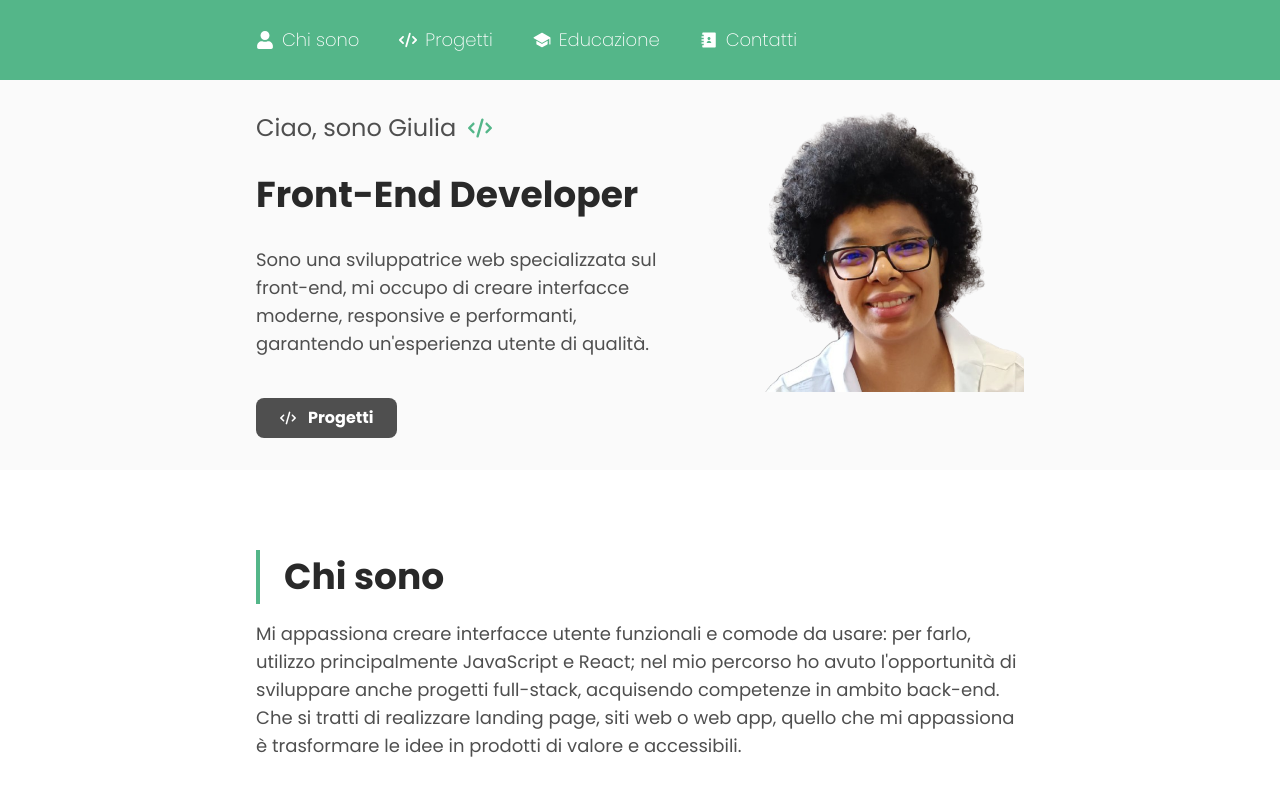
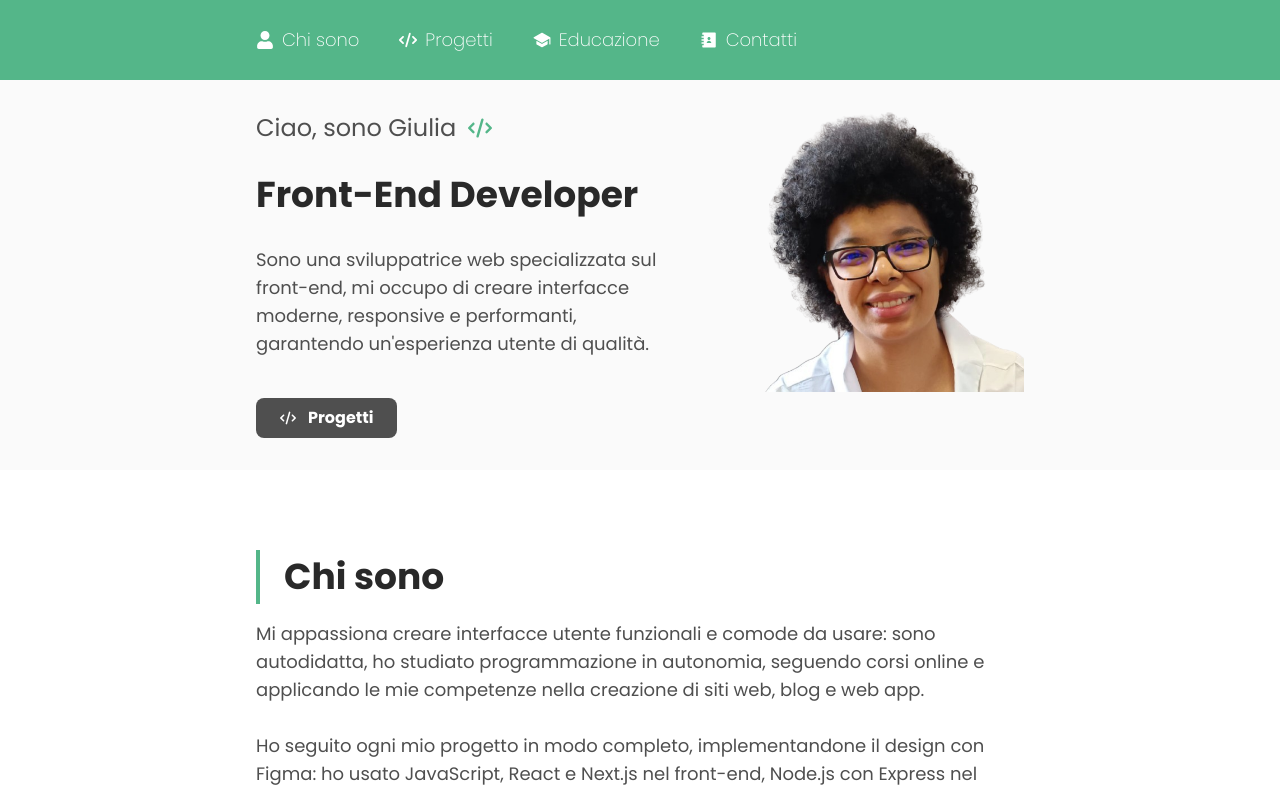
Before and after one commit to giuliadev95/giuliadev.com, a Next.js app: page / in a window 1280 px wide. Shown: the top 792 px of the page. Built offline with nearby package versions, Linux system fonts and the light colour scheme.

Commit message:
edit: Edit Readme

```diff
--- a/src/components/About.jsx
+++ b/src/components/About.jsx
@@ -21,11 +21,15 @@ export default function About() {
                 {/** Description about me */}
 
                 <p  className="text-base md:text-lg font-normal text-lightGrey leading-relaxed">
-                    Mi appassiona creare interfacce utente funzionali e comode da usare: per farlo,
-                    utilizzo principalmente JavaScript e React; nel mio percorso ho avuto l&apos;opportunità di sviluppare
-                    anche progetti full-stack, acquisendo competenze in ambito back-end.
+                    Mi appassiona creare interfacce utente funzionali e comode da usare: sono autodidatta,
+                    ho studiato programmazione in autonomia, seguendo corsi online e applicando
+                    le mie competenze nella creazione di siti web, blog e web app.
                     <br/>
-                    Che si tratti di realizzare landing page, siti web o web app, quello che mi appassiona è
+                    <br/>
+                    Ho seguito ogni mio progetto in modo completo, implementandone il design con Figma: ho usato JavaScript, React e Next.js
+                    nel front-end, Node.js con Express nel back-end, con database PostgreSQL.
+                    <br/>
+                    Di qualunque progetto si tratti, quello che mi appassiona è
                     trasformare le idee in prodotti di valore e accessibili.
                 </p>
                 <br/>
--- a/src/components/Contact.jsx
+++ b/src/components/Contact.jsx
@@ -18,6 +18,8 @@ export default function Contact() {
             </a>
 
             <ul className="flex justify-start items-start gap-[2rem]">
+                {/**
+                 *
                     <li>
                         <a target="_blank" href="https://www.linkedin.com/in/giuliamoukouyou/" rel="noopener noreferrer">
                             <BiLogoLinkedin
@@ -25,6 +27,7 @@ export default function Contact() {
                             />
                         </a>
                     </li>
+                 */}
                 <li>
                     <a target="_blank" href="https://github.com/giuliadev95" rel="noopener noreferrer">
                         <FaGithub
```
Lines whose indentation alone changed are shown as unchanged.
